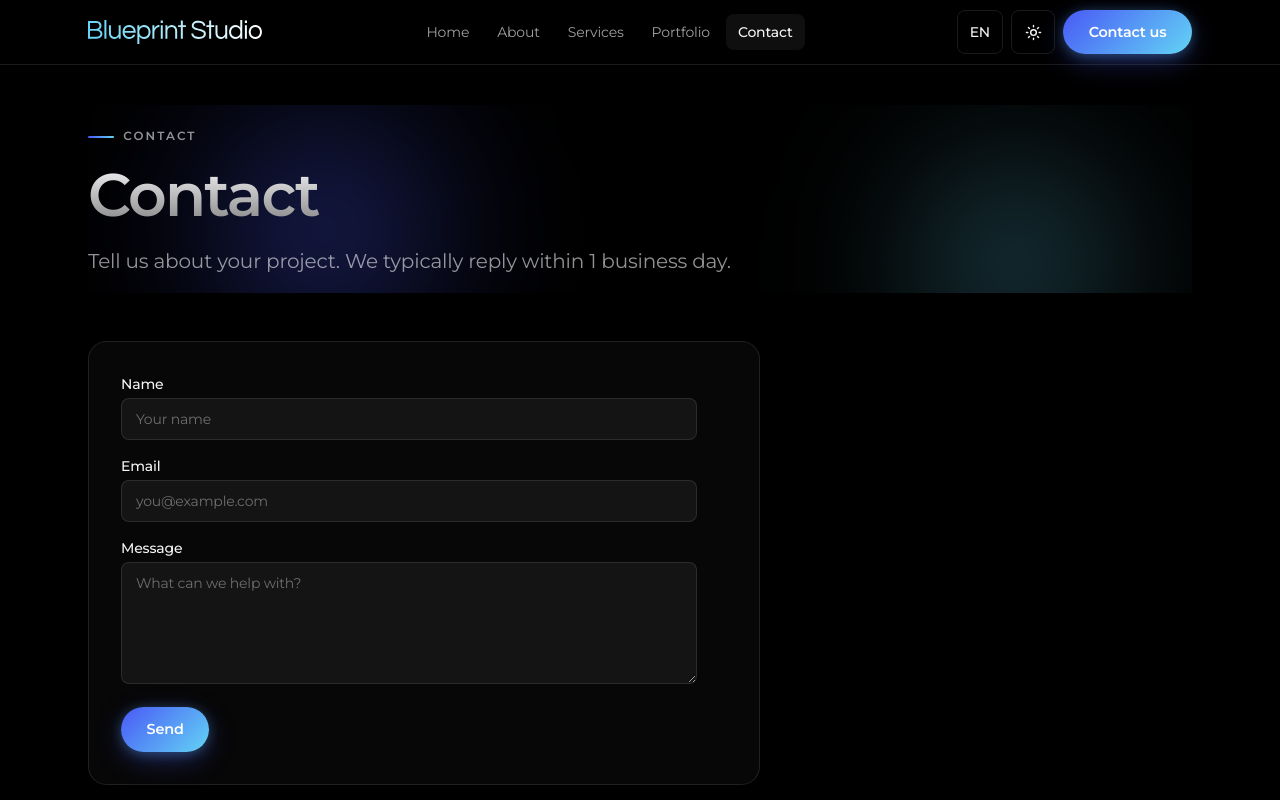
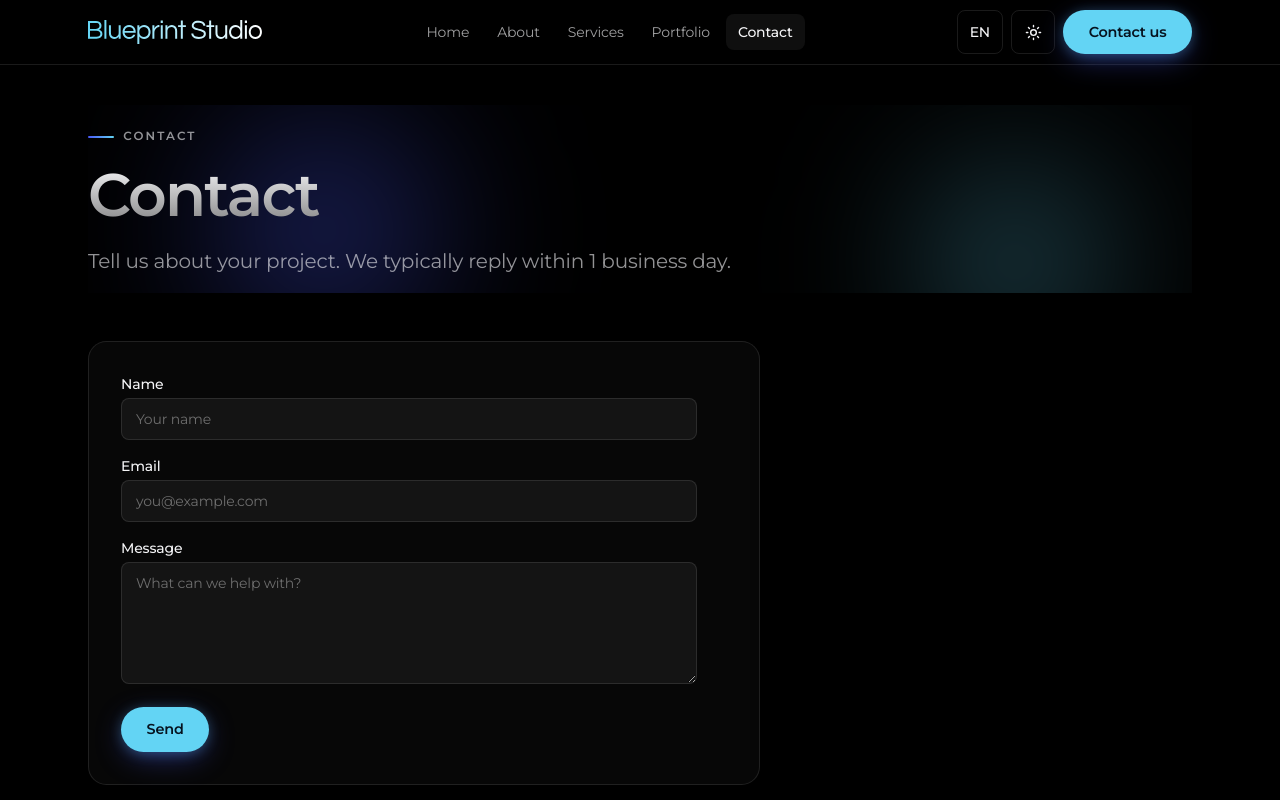
Before and after one commit to shinezayam/blueprint-studio, a Next.js app: page /en/contact in a window 1280 px wide. Shown: the top 800 px of the page. Built offline with nearby package versions, Linux system fonts and the light colour scheme.

Commit message:
Set primary CTA to solid #63D4F4
Solid cyan button with dark text (no gradient).

Co-Authored-By: Claude Opus 4.8 (1M context) <noreply@anthropic.com>

```diff
--- a/src/app/globals.css
+++ b/src/app/globals.css
@@ -124,8 +124,8 @@ body {
 
 /* Gradient CTA */
 .btn-primary {
-  background: linear-gradient(135deg, var(--cta-from) 0%, var(--cta-to) 100%);
-  color: #ffffff;
+  background: #63d4f4;
+  color: #06131f;
   box-shadow: var(--glow);
 }
 .btn-primary:hover {
```
